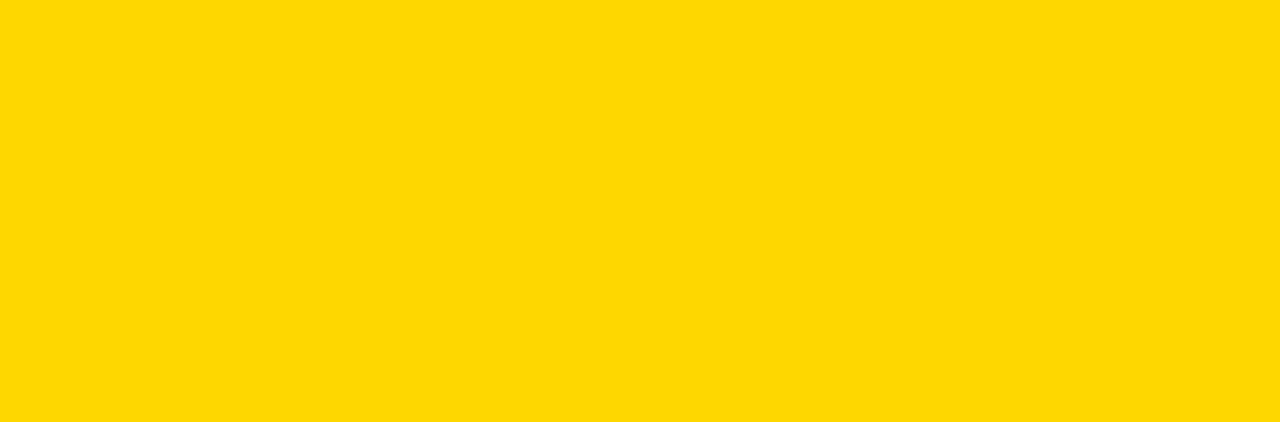
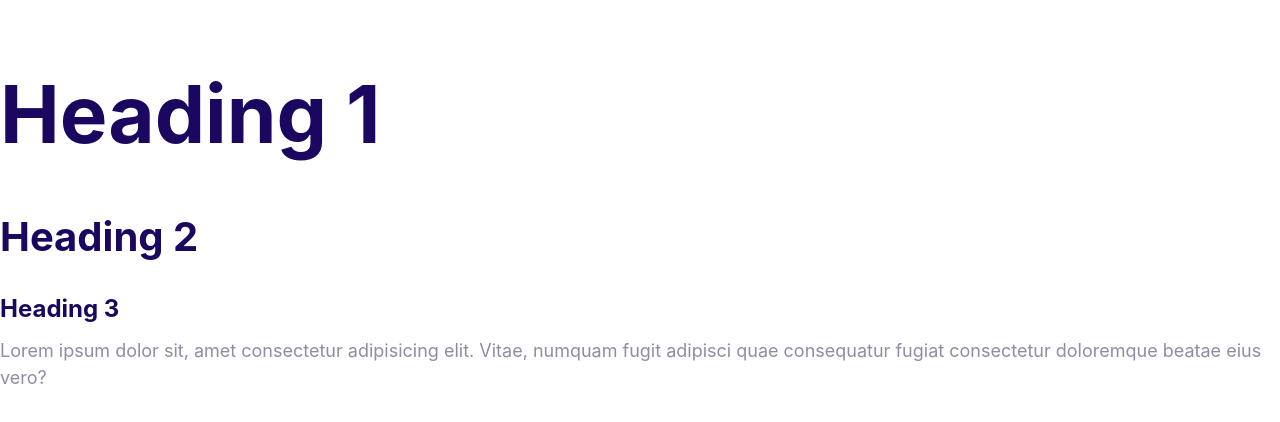
Before and after one commit to ne0-d/dhruvify, a plain HTML site: page index.html in a window 1280 px wide. Drawn offline with Linux system fonts and the light colour scheme.

Commit message:
Define the styles for the font

```diff
--- a/css/styles.css
+++ b/css/styles.css
@@ -1,3 +1,51 @@
+:root{
+    --color-primary: #2584ff;
+    --color-secondary: #00d9ff;
+    --color-accent: #ff3400;
+    --color-heading: #1b0760;
+    --color-body: #918ca4;
+}
+html{
+    font-size: 62.5%;
+}
 body{
-    background: gold;
+    font-family: Inter, Arial, Helvetica, sans-serif;
+    color: var(--color-body);
+    font-size: 2.4rem;
+    line-height: 1.5;
 }
+
+h1,h2,h3{
+    color:var(--color-heading);
+    margin-bottom: 1rem;
+}
+
+h1{
+    font-size: 7rem;
+}
+
+h2{
+    font-size: 4rem;
+}
+
+h3{
+    font-size: 3rem;
+}
+p{
+    margin-top: 0;
+}
+
+@media screen and (min-width:1024px){
+    body{
+        font-size: 1.8rem;
+    }
+    h1{
+        font-size: 8rem;
+    }
+    h2{
+        font-size: 4rem;
+    }
+    h3{
+        font-size: 2.4rem;
+    }
+}
--- a/index.html
+++ b/index.html
@@ -9,6 +9,9 @@
     <title>Dhruvify</title>
 </head>
 <body>
-
+    <h1>Heading 1</h1>
+    <h2>Heading 2</h2>
+    <h3>Heading 3</h3>
+    <p>Lorem ipsum dolor sit, amet consectetur adipisicing elit. Vitae, numquam fugit adipisci quae consequatur fugiat consectetur doloremque beatae eius vero?</p>
 </body>
 </html>
```
